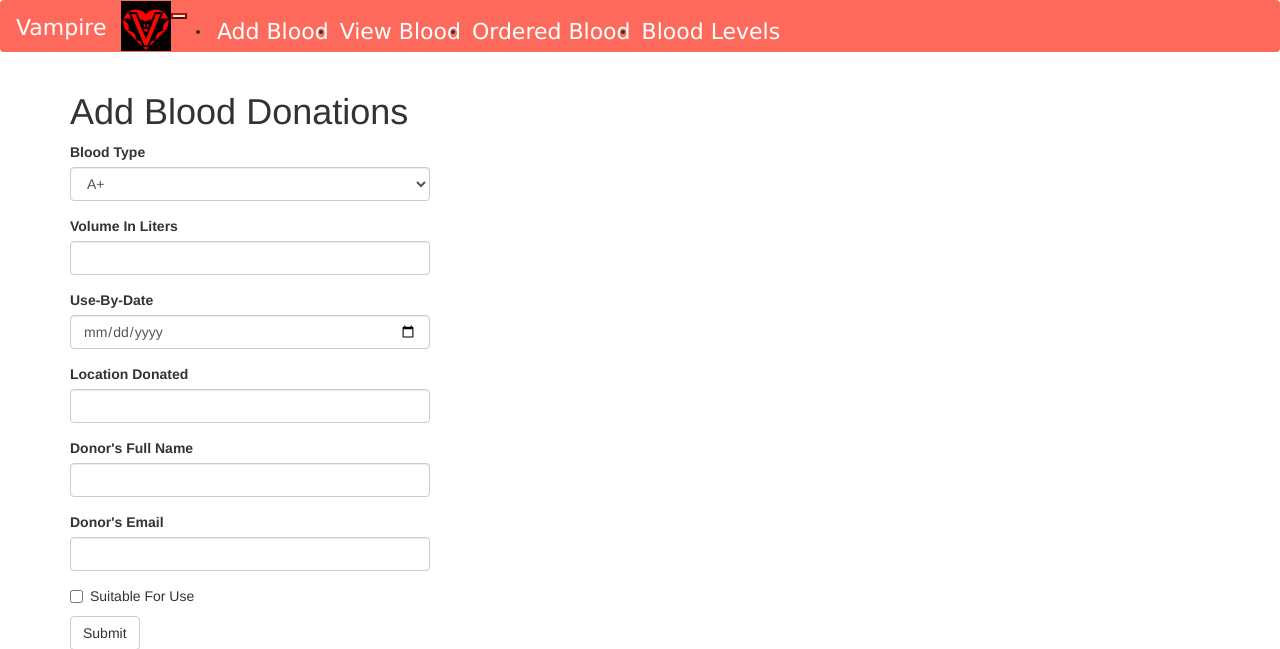
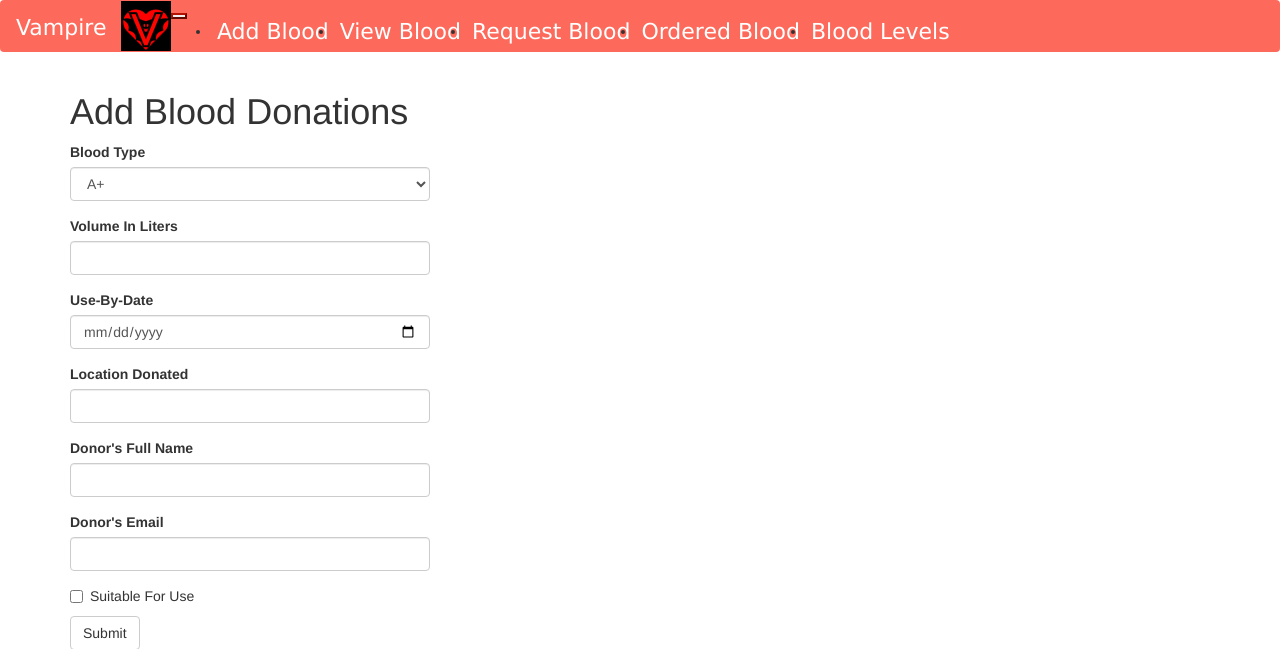
Before and after one commit to VishaalVageshwari/VampireProject, a Flask app: page /add_blood in a window 1280 px wide. Shown: the top 649 px of the page. Run offline with Flask 2, Linux system fonts and the light colour scheme; some libraries are stand-ins or nearby versions.

Commit message:
fixed no request page

```diff
--- a/app/templates/base.html
+++ b/app/templates/base.html
@@ -29,6 +29,9 @@
           <a style="vertical-align: middle;" class="nav-link veranda-h1" href="{{ url_for('main.view_blood') }}">View Blood</a>
         </li>
         <li class="nav-item">
+          <a style="vertical-align: middle;" class="nav-link veranda-h1" href="{{ url_for('main.request_blood') }}">Request Blood</a>
+        </li>
+        <li class="nav-item">
           <a style="vertical-align: middle;" class="nav-link veranda-h1" href="{{ url_for('main.ordered_blood') }}">Ordered Blood</a>
         </li>
         <li class="nav-item">
```
